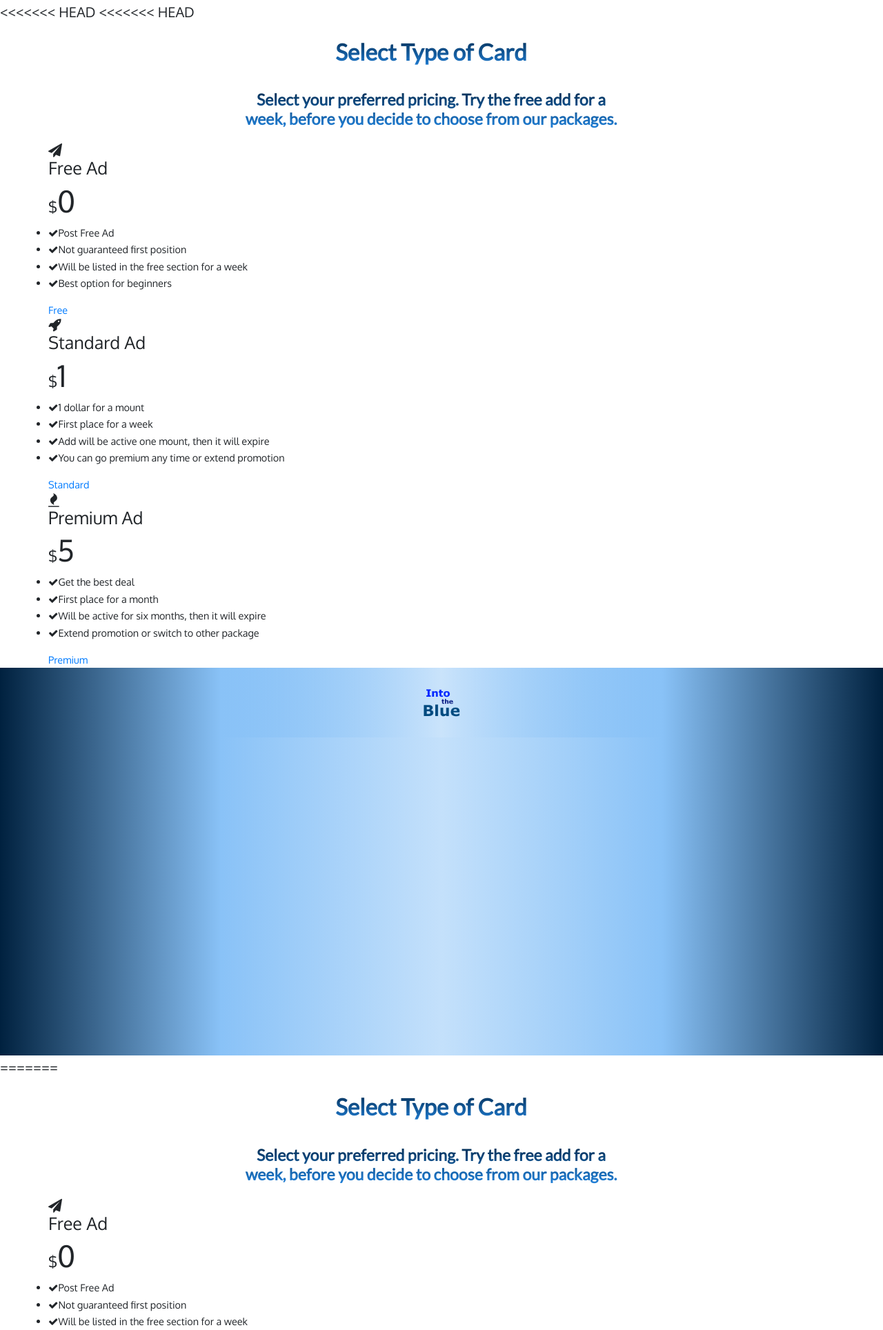
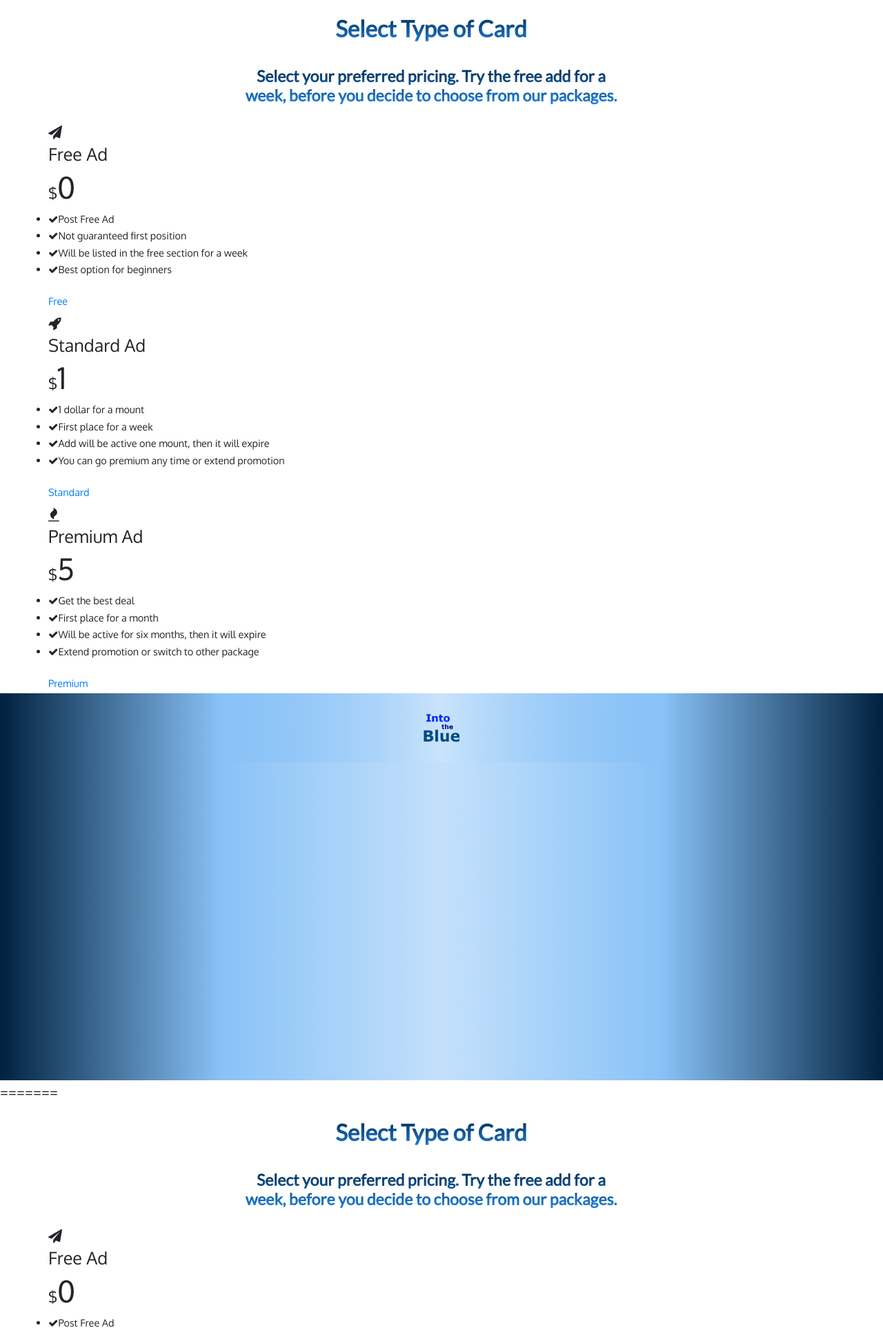
Before and after one commit to slavicakaraterzieva/blueapp-php, a PHP site: page /inc/price-cards.php in a window 1280 px wide. Shown: the top 1928 px of the page at 69% size. Run offline with PHP 8.4, Linux system fonts and the light colour scheme; some libraries are stand-ins or nearby versions.

Commit message:
Update price-cards.php

```diff
--- a/inc/price-cards.php
+++ b/inc/price-cards.php
@@ -1,7 +1,3 @@
-<<<<<<< HEAD
-<<<<<<< HEAD
-<?php?>
-
 <?php?>
 <!DOCTYPE html>
 <html lang="eng">
@@ -410,5 +406,3 @@
 
 </body>
 </html>
-
->>>>>>> 8909e8750af05f609e80253435cbd9efeec32e28
```
